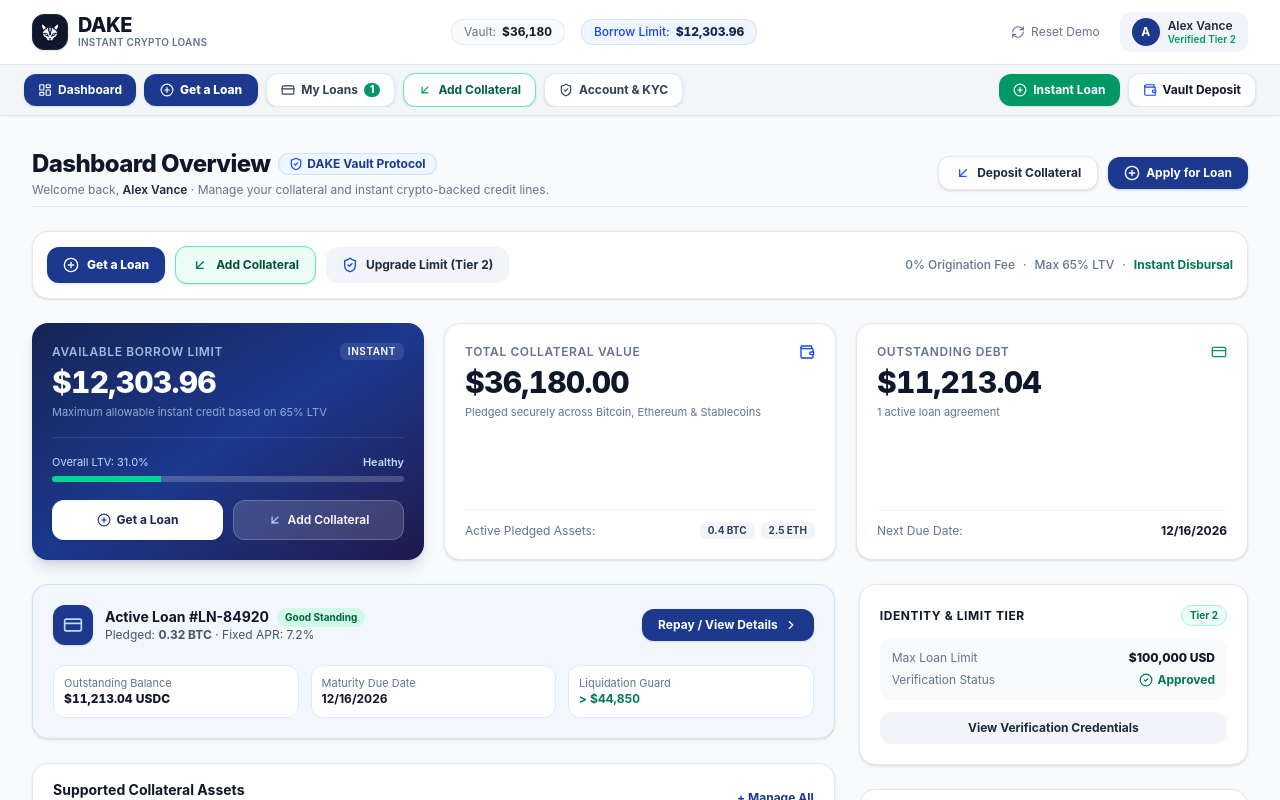
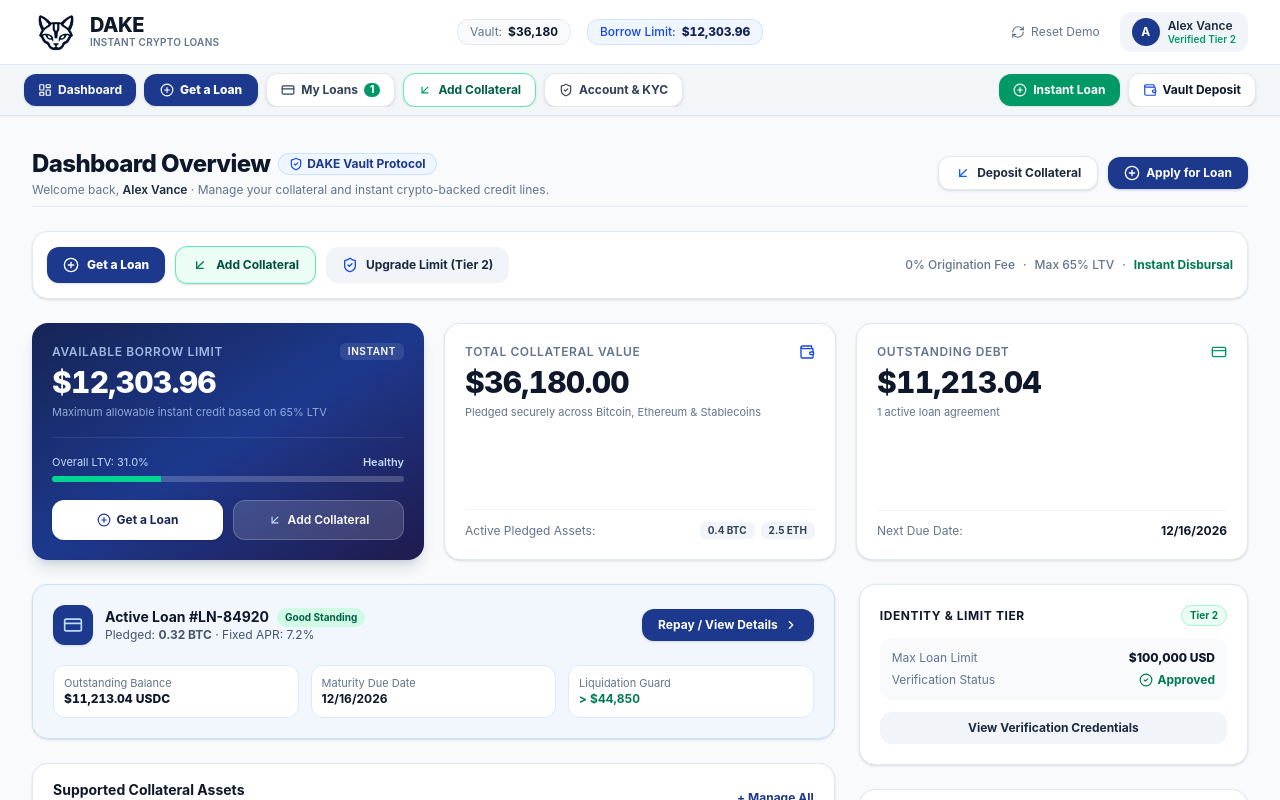
Before and after one commit to allenblue90210-jpg/DAKE, a React (Vite) app: page / in a window 1280 px wide. Shown: the top 800 px of the page. Built offline with nearby package versions, Linux system fonts and the light colour scheme.

Commit message:
Remove black background box around tanmi icon and enlarge it

```diff
--- a/src/components/AuthModal.tsx
+++ b/src/components/AuthModal.tsx
@@ -93,7 +93,7 @@ export const AuthModal: React.FC<AuthModalProps> = ({
         {/* Header */}
         <div className="flex items-center justify-between px-6 pt-5 pb-3 border-b border-slate-100">
           <div className="flex items-center gap-2">
-            <div className="w-8 h-8 rounded-lg bg-slate-900 border border-slate-800 flex items-center justify-center p-0.5 overflow-hidden">
+            <div className="w-10 h-10 flex items-center justify-center shrink-0">
               <img
                 src="/assets/aistudio/tanmi_2ee482b1.png"
                 alt="DAKE Tanmi Icon"
--- a/src/components/Navbar.tsx
+++ b/src/components/Navbar.tsx
@@ -41,11 +41,11 @@ export const Navbar: React.FC<NavbarProps> = ({
             onClick={() => onTabChange('dashboard')}
             className="flex items-center gap-2.5 text-left group"
           >
-            <div className="w-9 h-9 rounded-xl bg-slate-900 border border-slate-800 flex items-center justify-center p-1 shadow-sm group-hover:scale-105 transition-transform overflow-hidden">
+            <div className="w-11 h-11 sm:w-12 sm:h-12 flex items-center justify-center shrink-0 group-hover:scale-105 transition-transform">
               <img
                 src="/assets/aistudio/tanmi_2ee482b1.png"
                 alt="DAKE Tanmi Icon"
-                className="w-full h-full object-contain"
+                className="w-full h-full object-contain drop-shadow-xs"
                 onError={(e) => {
                   (e.target as HTMLImageElement).src = '/tanmi.png';
                 }}
--- a/src/components/WelcomeScreen.tsx
+++ b/src/components/WelcomeScreen.tsx
@@ -13,11 +13,11 @@ export const WelcomeScreen: React.FC<WelcomeScreenProps> = ({ onGetStarted, onLo
       <header className="bg-white border-b border-slate-200 sticky top-0 z-20">
         <div className="max-w-7xl mx-auto px-4 sm:px-6 lg:px-8 h-16 flex items-center justify-between">
           <div className="flex items-center gap-2.5">
-            <div className="w-9 h-9 rounded-xl bg-slate-900 border border-slate-800 flex items-center justify-center p-1 shadow-sm overflow-hidden">
+            <div className="w-11 h-11 sm:w-12 sm:h-12 flex items-center justify-center shrink-0">
               <img
                 src="/assets/aistudio/tanmi_2ee482b1.png"
                 alt="DAKE Tanmi Icon"
-                className="w-full h-full object-contain"
+                className="w-full h-full object-contain drop-shadow-xs"
                 onError={(e) => {
                   (e.target as HTMLImageElement).src = '/tanmi.png';
                 }}
```
